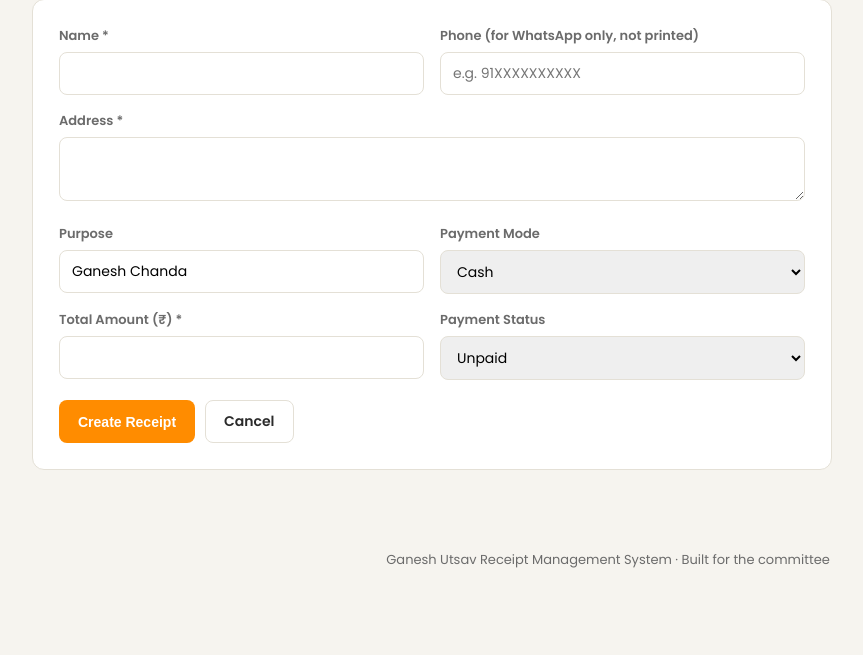
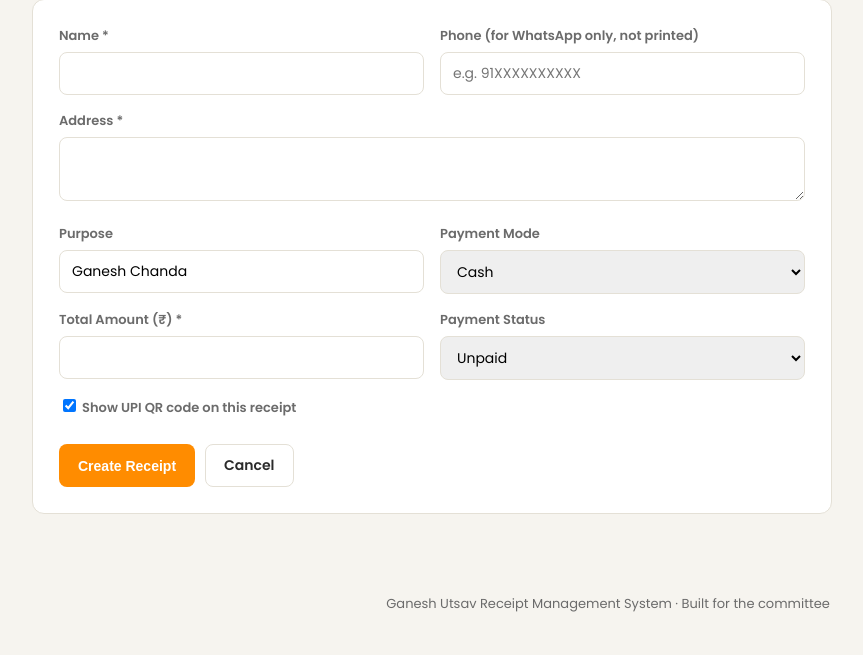
Before and after one commit to dikshitstark-cmd/ganesh, a Flask app: page /receipt/new in a window 1280 px wide. Shown: the part 145-800 px from the top of the page, without its empty margins (32-895 px from the left). Run offline with Flask 3, Linux system fonts and the light colour scheme; a user stored in the database is signed in.

Commit message:
Update new_receipt.html

```diff
--- a/templates/new_receipt.html
+++ b/templates/new_receipt.html
@@ -53,6 +53,12 @@
         <label>Paid Amount (₹)</label>
         <input type="number" step="0.01" min="0" name="paid_amount" value="{{ request.form.get('paid_amount', '0') }}">
       </div>
+      <div class="form-field form-field-wide checkbox-field">
+        <label>
+          <input type="checkbox" name="show_qr" {% if request.form.get('show_qr', 'on') == 'on' %}checked{% endif %}>
+          Show UPI QR code on this receipt
+        </label>
+      </div>
     </div>
 
     <div class="form-actions">
```
